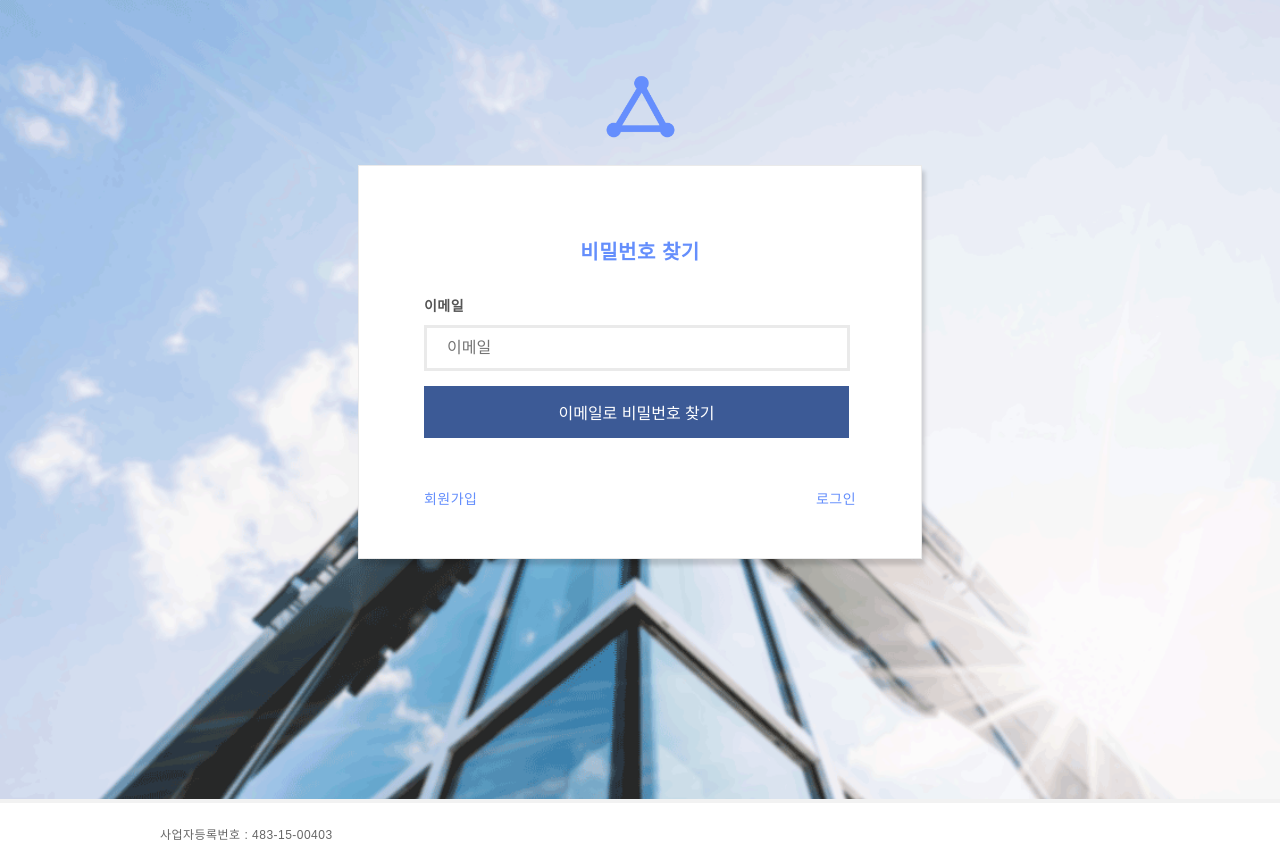
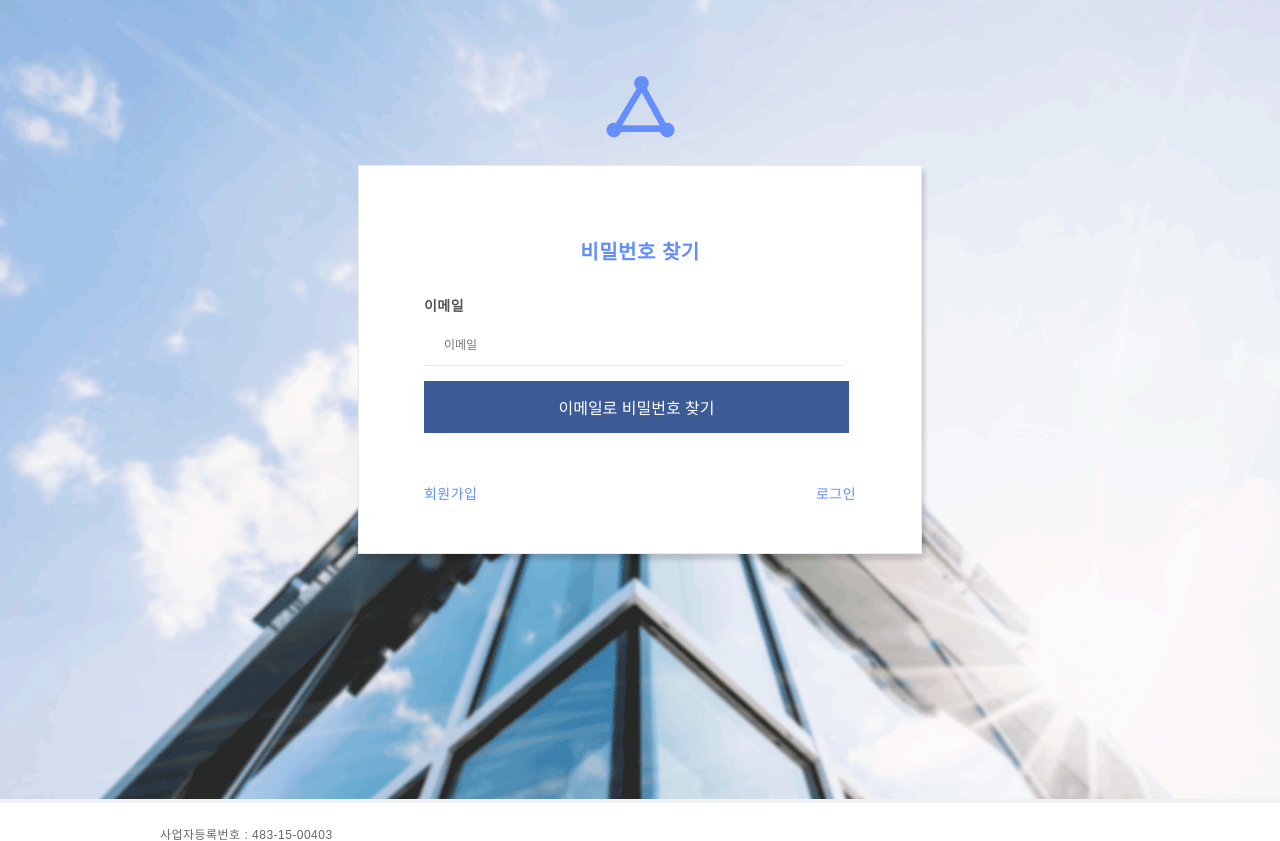
Before and after one commit to springkjw/socialup, a Django app: page /accounts/password/reset/ in a window 1280 px wide. Shown: the part 89-930 px from the top of the page. Run offline with Django 3.2, Linux system fonts and the light colour scheme.

Commit message:
auth input design

```diff
--- a/accounts/forms.py
+++ b/accounts/forms.py
@@ -21,7 +21,7 @@ class SignupForm(SignupForm):
 
         self.fields['password1'].widget = forms.PasswordInput(
             attrs={
-                'placeholder': '비밀번호'
+                'placeholder': '비밀번호(6자리 이상)'
             }
         )
         self.fields['password1'].label = '비밀번호'
--- a/static/css/auth.css
+++ b/static/css/auth.css
@@ -76,7 +76,7 @@
 .signup input {
     width: 400px;
     height: 40px;
-    border: 3px solid #EAEAEA;
+    border-bottom: 1px solid #EAEAEA;
     font-weight: 300;
     padding-left: 20px;
     margin-bottom: 15px;
@@ -208,7 +208,7 @@
 .login input {
     width: 400px;
     height: 40px;
-    border: 3px solid #EAEAEA;
+    border-bottom: 1px solid #EAEAEA;
     font-weight: 300;
     padding-left: 20px;
     margin-bottom: 15px;
@@ -337,7 +337,7 @@
 .reset-password input {
     width: 400px;
     height: 40px;
-    border: 3px solid #EAEAEA;
+    border-bottom: 1px solid #EAEAEA;
     font-weight: 300;
     padding-left: 20px;
     margin-bottom: 15px;
@@ -352,3 +352,7 @@
     font-weight: 300;
     padding: 14px 0 14px 0;
 }
+
+input {
+    font-size: 12px;
+}
```
